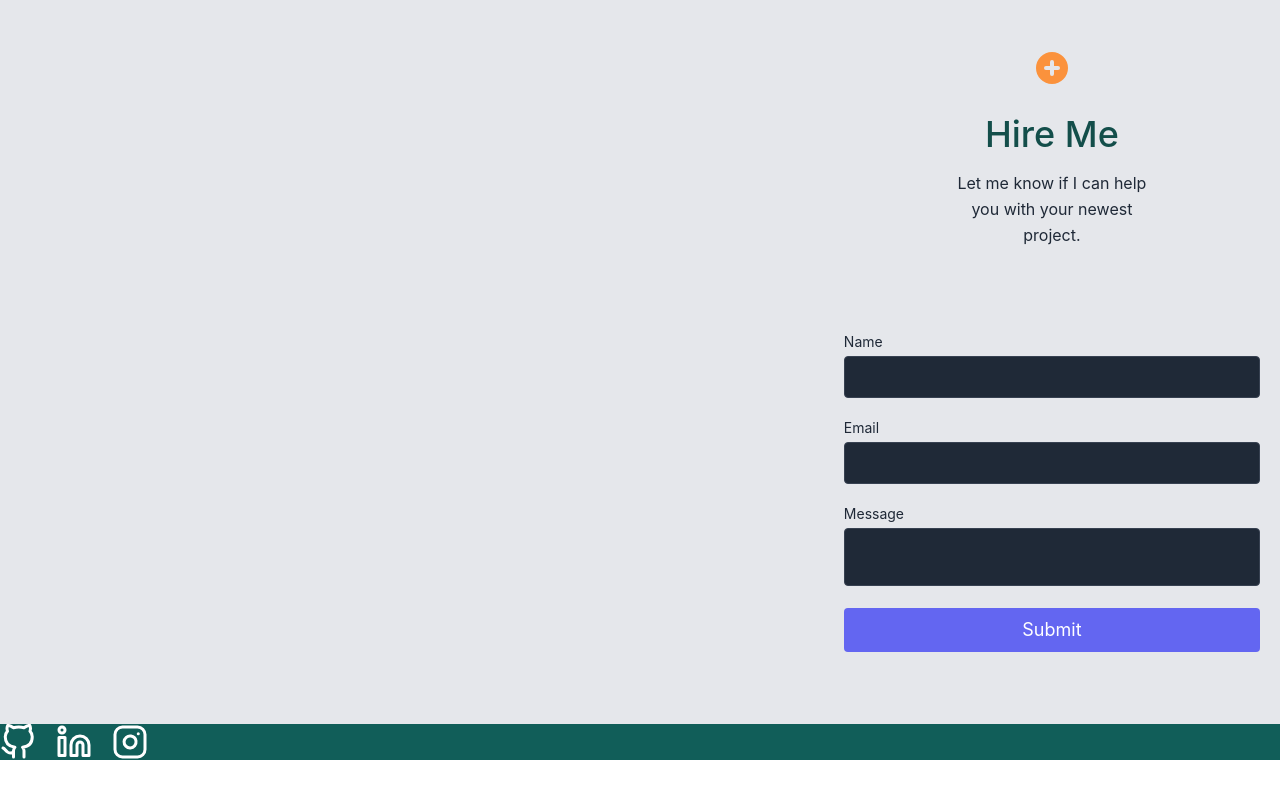
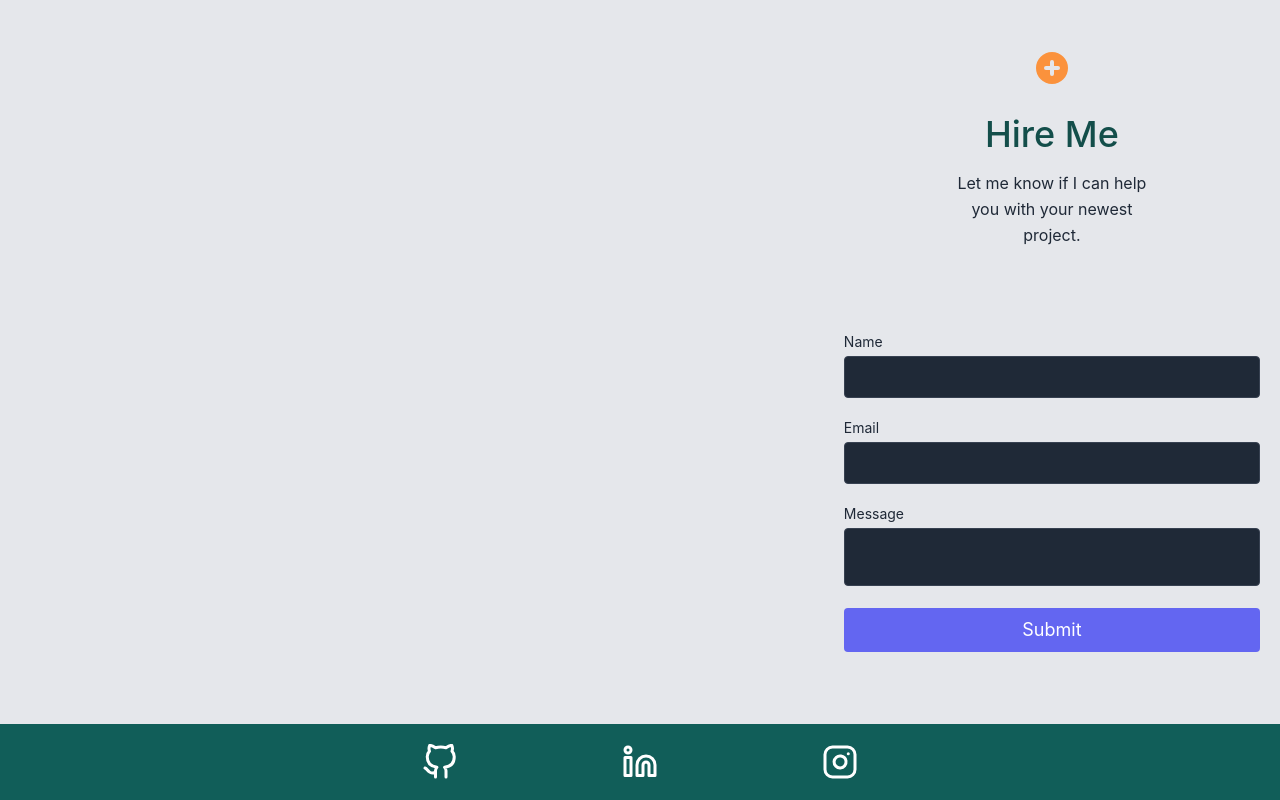
Before and after one commit to robalobadob/react-dev-portfolio, a React (Create React App) app: page / in a window 1280 px wide. Shown: the part 2696-3496 px from the top of the page. Before the commit the page ends 3456 px from the top, so only its background shows below. Built offline with nearby package versions, Linux system fonts and the light colour scheme.

Commit message:
footer css update

```diff
--- a/src/components/Footer.js
+++ b/src/components/Footer.js
@@ -4,21 +4,19 @@ import { FiGithub, FiInstagram, FiLinkedin } from "react-icons/fi"
 export default function Footer() {
     return (
         <footer className="bg-teal-800">
-            <div>
-                <nav className="container mx-auto flex text-center">
-                    <a className="mr-5 text-4xl text-white hover:text-orange-600" href="https://github.com/robalobadob/" target="_blank" rel="noreferrer">
+            <nav className="container mx-auto w-1/2 flex p-5 items-center">
+                <a className="mx-auto text-4xl text-white hover:text-orange-600" href="https://github.com/robalobadob/" target="_blank" rel="noreferrer">
                     <FiGithub />
                 </a>
 
-                    <a className="mr-5 text-4xl text-white hover:text-orange-600" href="https://www.linkedin.com/in/rob-hoover/" target="_blank" rel="noreferrer">
+                <a className="mx-auto text-4xl text-white hover:text-orange-600" href="https://www.linkedin.com/in/rob-hoover/" target="_blank" rel="noreferrer">
                     <FiLinkedin />
                 </a>
 
-                    <a className="mr-5 text-4xl text-white hover:text-orange-600" href="https://www.instagram.com/robalobadob/" target="_blank" rel="noreferrer">
+                <a className="mx-auto text-4xl text-white hover:text-orange-600" href="https://www.instagram.com/robalobadob/" target="_blank" rel="noreferrer">
                     <FiInstagram />
                 </a>
             </nav>
-            </div>
         </footer>
     )
 }
```
Lines whose indentation alone changed are shown as unchanged.
